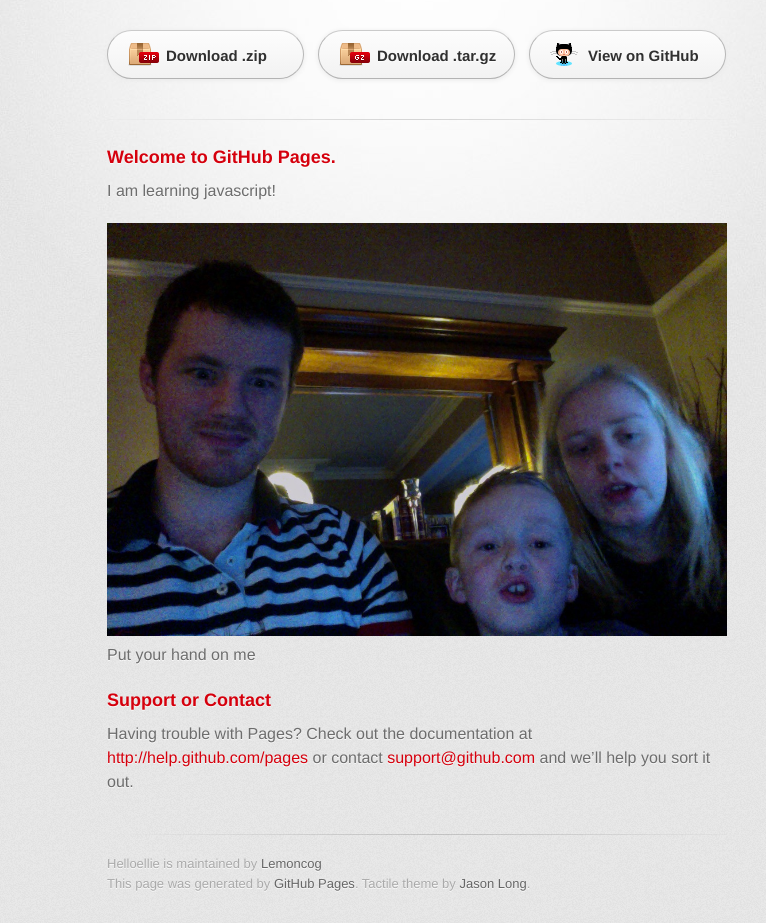
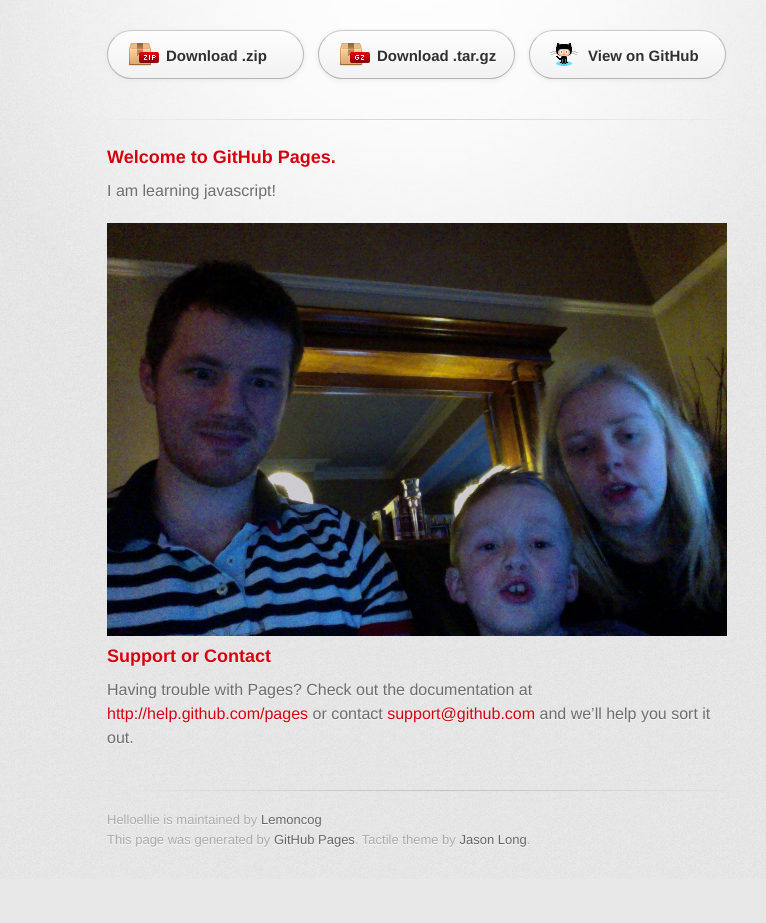
Before and after one commit to Lemoncog/HelloEllie, a plain HTML site: page index.html in a window 1280 px wide. Shown: the part 158-1081 px from the top of the page, without its empty margins (223-989 px from the left). After the commit the page ends 1037 px from the top, so only its background shows below. Drawn offline with Linux system fonts and the light colour scheme; a web font is replaced by a local one.

Commit message:
Removed debug paragraph.

```diff
--- a/index.html
+++ b/index.html
@@ -38,8 +38,6 @@
 
 <img src="images/jasonellieoliver.jpg">
 
-<p class="caption">Put your hand on me</p>
-
 <h3>
 <a name="support-or-contact" class="anchor" href="#support-or-contact"><span class="octicon octicon-link"></span></a>Support or Contact</h3>
 
```
